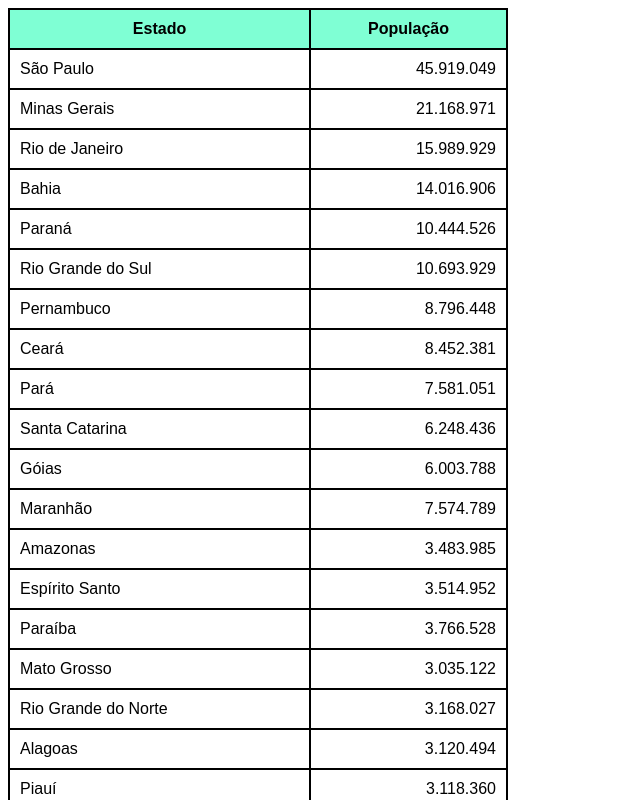
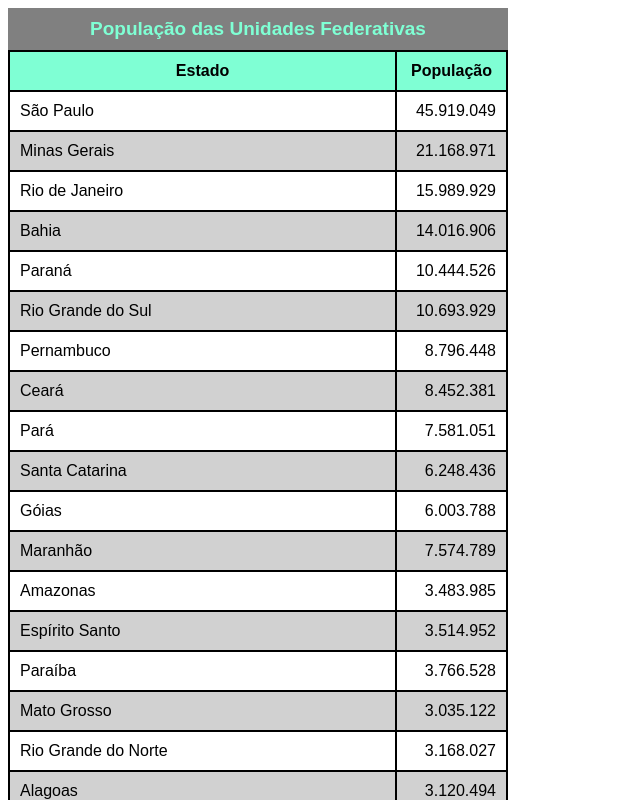
Before and after one commit to augustoalvessb/HTML-CSS, a plain HTML site: page estudos/ex024-css/tabela2.html in a window 1280 px wide. Shown: the top 800 px of the page, without its empty margins (0-640 px from the left). Drawn offline with Linux system fonts and the light colour scheme.

Commit message:
Atualizando código

```diff
--- a/estudos/ex024-css/tabela2.html
+++ b/estudos/ex024-css/tabela2.html
@@ -12,6 +12,19 @@
         table {
             width: 500px;
             border-collapse: collapse;
+            position: relative;
+        }
+        caption {
+            background-color: grey;
+            color: aquamarine;
+            font-size: 19px;
+            font-weight: bold;
+            padding: 10px;
+        }
+        thead > tr > th {
+            position: sticky;
+            background-color: aquamarine;
+            top: -2px;
         }
         td, th {
             border: 2px solid black;
@@ -21,6 +34,9 @@
             background-color: aquamarine;
             font-weight: bold;
         }
+        tbody > tr:nth-child(even) {
+            background-color: rgba(118, 118, 118, 0.334)
+        }
         .numero {
             text-align: right;
         }
@@ -28,10 +44,11 @@
 </head>
 <body>
     <table>
+        <caption>População das Unidades Federativas</caption>
         <thead>
             <tr>
-                <th>Estado</th>
-                <th>População</th>
+                <th scope="col">Estado</th>
+                <th scope="col" style="width: 50px;">População</th>
             </tr>
         </thead>
         <tbody>
@@ -146,7 +163,7 @@
         </tbody>
         <tfoot>
             <tr>
-                <th>Total de Habitantes</th>
+                <th scope="row">Total de Habitantes</th>
                 <td>210.000.000</td>
             </tr>
         </tfoot>
```
